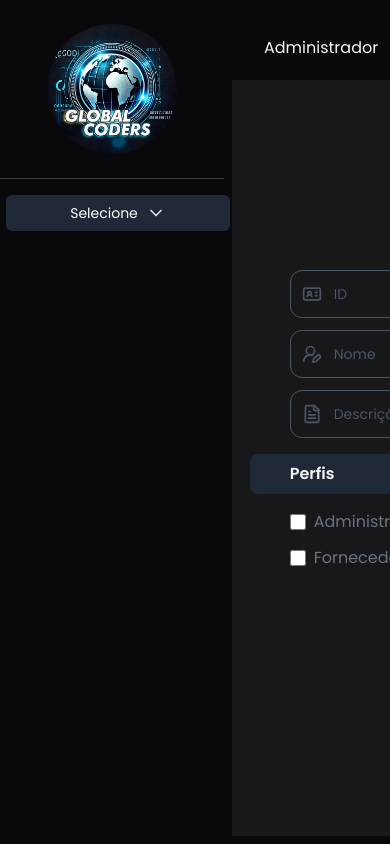
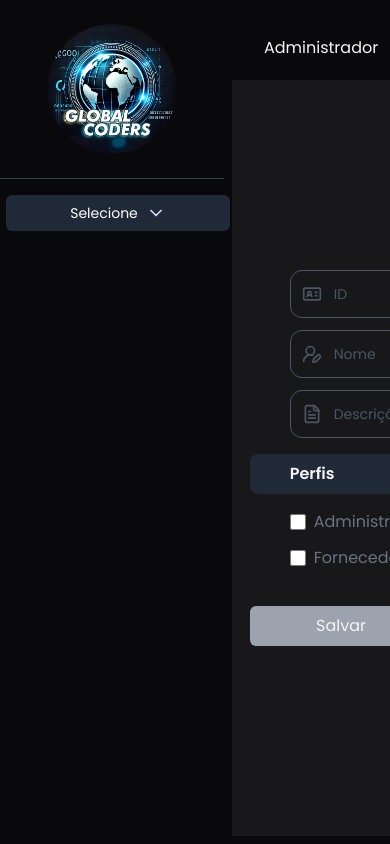
Before and after one commit to Rontec-software/auth_rbac, a Next.js app in the folder Frontend/: page /perfil-de-acesso/editar in a window 390 px wide. Shown: the top 844 px of the page. Built offline with nearby package versions, Linux system fonts and the light colour scheme.

Commit message:
Ajuste para telas pequenas, mas falta modificar o Sidebar e o Header pare se comportem como um APP de celular.

```diff
--- a/Frontend/src/app/(auth)/perfil-de-acesso/editar/page.tsx
+++ b/Frontend/src/app/(auth)/perfil-de-acesso/editar/page.tsx
@@ -205,11 +205,11 @@ export default function EditarPerfil() {
         </div>
       </div>
 
-      <div className="flex justify-end gap-6 mr-10">
+      <div className="flex justify-center gap-6 lg:justify-end lg:mr-10">
         <button
           onClick={handleSubmit}
           type="submit"
-          className={`py-2 px-5 rounded-md ${
+          className={`py-2 w-1/2 rounded-md lg:w-fit lg:px-5 ${
             isFormValid()
               ? 'bg-green-600 hover:bg-green-400'
               : 'bg-gray-400 cursor-not-allowed'
@@ -220,7 +220,7 @@ export default function EditarPerfil() {
         </button>
         <button
           type="reset"
-          className="bg-red-500 py-2 px-5 rounded-md"
+          className="bg-red-500 py-2 w-1/2 rounded-md lg:w-fit lg:px-5"
           onClick={() => {
             setFormData({ id: '', nome: '', descricao: '' })
             setCheckboxes({
```
